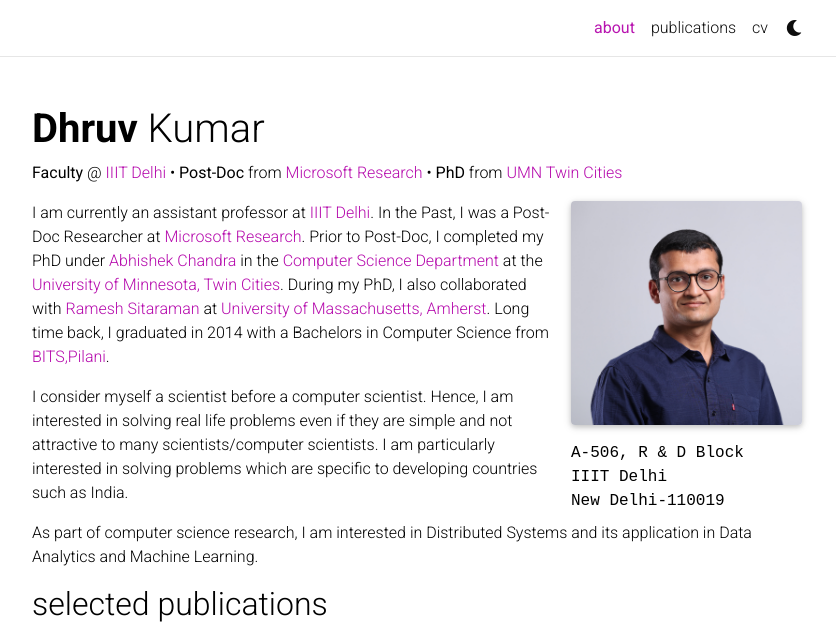
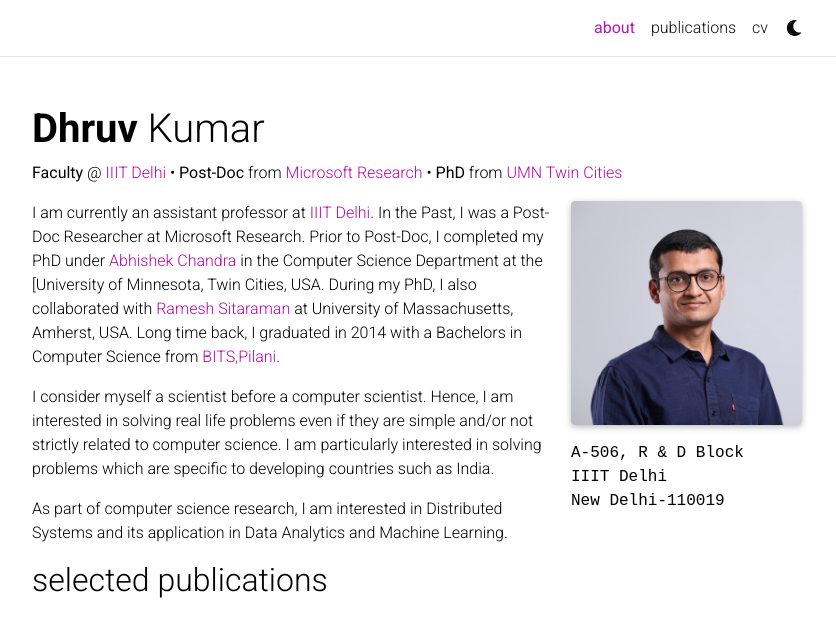
Before and after one commit to kudhru/kudhru.github.io, a Jekyll site: the page built from _pages/about.md, in a window 1280 px wide and 941 px high, cut to the strip 0-627 px from the top of the window. Shown: the whole strip, without its empty margins (223-1059 px from the left). Built offline with Jekyll 4.4.1, drawn with Linux system fonts in a browser that asks for light colours; full-size pictures stand in for the smaller copies a plugin makes; comment, search, counter and statistics services are not loaded; a style sheet for code colours, icons or effects is not loaded.

Commit message:
remove some links

```diff
--- a/_pages/about.md
+++ b/_pages/about.md
@@ -18,9 +18,11 @@ selected_papers: true # includes a list of papers marked as "selected={true}"
 social: true  # includes social icons at the bottom of the page
 ---
 
-I am currently an assistant professor at [IIIT Delhi](https://iiitd.ac.in/). In the Past, I was a Post-Doc Researcher at [Microsoft Research](https://www.microsoft.com/en-us/research/lab/microsoft-research-india/). Prior to Post-Doc, I completed my PhD under [Abhishek Chandra](https://www-users.cse.umn.edu/~chandra/) in the [Computer Science Department](https://cse.umn.edu/cs) at the [University of Minnesota, Twin Cities](https://twin-cities.umn.edu/). During my PhD, I also collaborated with [Ramesh Sitaraman](https://groups.cs.umass.edu/ramesh/) at [University of Massachusetts, Amherst](https://www.umass.edu/). Long time back, I graduated in 2014 with a Bachelors in Computer Science from [BITS,Pilani](https://www.bits-pilani.ac.in/pilani/).
+<!-- I am currently an assistant professor at [IIIT Delhi](https://iiitd.ac.in/). In the Past, I was a Post-Doc Researcher at [Microsoft Research](https://www.microsoft.com/en-us/research/lab/microsoft-research-india/). Prior to Post-Doc, I completed my PhD under [Abhishek Chandra](https://www-users.cse.umn.edu/~chandra/) in the [Computer Science Department](https://cse.umn.edu/cs) at the [University of Minnesota, Twin Cities](https://twin-cities.umn.edu/). During my PhD, I also collaborated with [Ramesh Sitaraman](https://groups.cs.umass.edu/ramesh/) at [University of Massachusetts, Amherst](https://www.umass.edu/). Long time back, I graduated in 2014 with a Bachelors in Computer Science from [BITS,Pilani](https://www.bits-pilani.ac.in/pilani/). -->
 
-I consider myself a scientist before a computer scientist. Hence, I am interested in solving real life problems even if they are simple and not attractive to many scientists/computer scientists. I am particularly interested in solving problems which are specific to developing countries such as India.
+I am currently an assistant professor at [IIIT Delhi](https://iiitd.ac.in/). In the Past, I was a Post-Doc Researcher at Microsoft Research. Prior to Post-Doc, I completed my PhD under [Abhishek Chandra](https://www-users.cse.umn.edu/~chandra/) in the Computer Science Department at the [University of Minnesota, Twin Cities, USA. During my PhD, I also collaborated with [Ramesh Sitaraman](https://groups.cs.umass.edu/ramesh/) at University of Massachusetts, Amherst, USA. Long time back, I graduated in 2014 with a Bachelors in Computer Science from [BITS,Pilani](https://www.bits-pilani.ac.in/pilani/).
+
+I consider myself a scientist before a computer scientist. Hence, I am interested in solving real life problems even if they are simple and/or not strictly related to computer science. I am particularly interested in solving problems which are specific to developing countries such as India.
 
 As part of computer science research, I am interested in Distributed Systems and its application in Data Analytics and Machine Learning.
 
```
